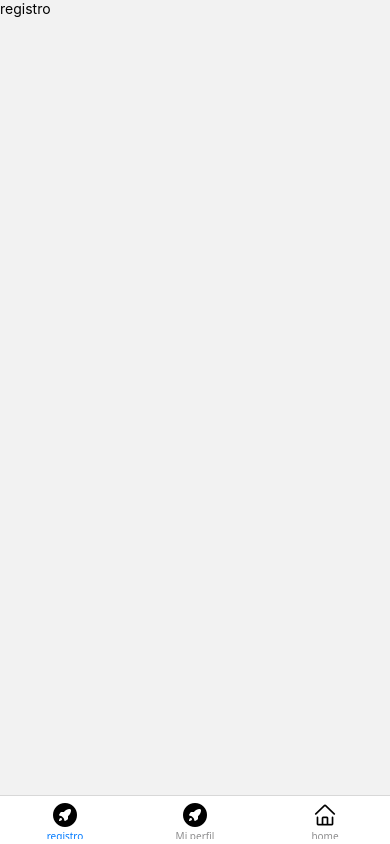
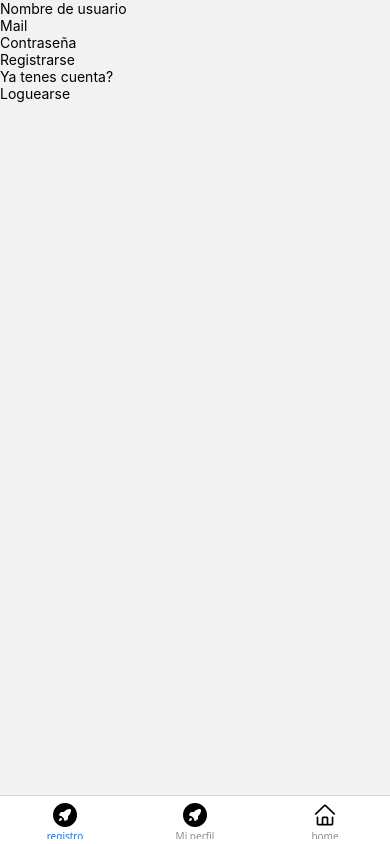
Before and after one commit to Matelavan/integrador-segunda-parte, a React Native app: screen /TabNav in a window 390 px wide. Built offline with nearby package versions, Linux system fonts and the light colour scheme; no server answers.

Commit message:
agregue registro con todo terminado

```diff
--- a/App.js
+++ b/App.js
@@ -1,6 +1,6 @@
 
 import { Text, View, TouchableOpacity } from 'react-native';
-import Componente from './src/components/Componente'
+//import Componente from './src/components/Componente'
 import MainNav from "./src/navegacion/mainNav"
 
 export default function App() {
--- a/src/screens/home.js
+++ b/src/screens/home.js
@@ -4,7 +4,7 @@ import { onSnapshot, collection, query, orderBy, updateDoc, doc } from 'firebase
 import { db } from '../firebase/config';
 import Post from '../components/Post';
 
-import LikeButton from '../components/LikeButton';
+//import LikeButton from '../components/LikeButton';
 
 class Home extends Component {
   constructor(props) {
--- a/src/screens/registro.js
+++ b/src/screens/registro.js
@@ -1,15 +1,15 @@
 import {Text, View, TouchableOpacity, TextInput} from 'react-native'
 import {Component} from 'react'
 import {db, auth, storage} from "../firebase/config";
-import TabNav from "../navegacion/tabNav"
 
 class Registro extends Component {
     constructor(props){
         super(props)
         this.state = {
-            email: "",
+             nombre: "",
+            mail: "",
             contraseña: "",
-            nombre: ""
+            error: ""
         }
     }
     componentDidMount(){
@@ -20,11 +20,37 @@ class Registro extends Component {
         })
     }
     redireccionar(){
-        this.props.navigate("login")
+        this.props.navigation.navigate("login")
+    }
+    OnSubmit(nombre, mail, contraseña){
+        auth.createUserWithEmailAndPassword(mail, contraseña)
+        .then((user) => {
+            if (user) {
+                console.log("Registrado")
+                db.collection("users").add({
+                    nombre: nombre,
+                    mail: mail,
+                    contraseña: contraseña
+                })
+                .then(this.props.navigation.navigate("login"))
+            }
+        })
+        .catch((e) => {
+            this.setState({error: e.message})
+            console.log(this.state.error)
+        })
     }
     render(){
         return(
-            <View><Text>registro</Text></View>
+            <View>
+                <TextInput style = "" placeholder = "Nombre de usuario" onChangeText = {(Text) => this.setState({nombre : Text})} value = {this.state.nombre}></TextInput>
+                <TextInput style = "" placeholder = "Mail" onChangeText = {(Text) => this.setState({mail : Text})} value = {this.state.mail}></TextInput>
+                <TextInput style = "" placeholder = "Contraseña" onChangeText = {(Text) => this.setState({contraseña : Text})} value = {this.state.contraseña}></TextInput>
+                <TouchableOpacity onPress = {() => this.OnSubmit(this.state.nombre, this.state.mail, this.state.contraseña)}><Text>Registrarse</Text></TouchableOpacity>
+                {this.state.error !== ""? <Text>{this.state.error}</Text>: <Text></Text>}
+                <Text>Ya tenes cuenta?</Text>
+                <TouchableOpacity onPress = {() => this.redireccionar()}><Text>Loguearse</Text></TouchableOpacity>
+            </View>
         )
     }
 }
```
